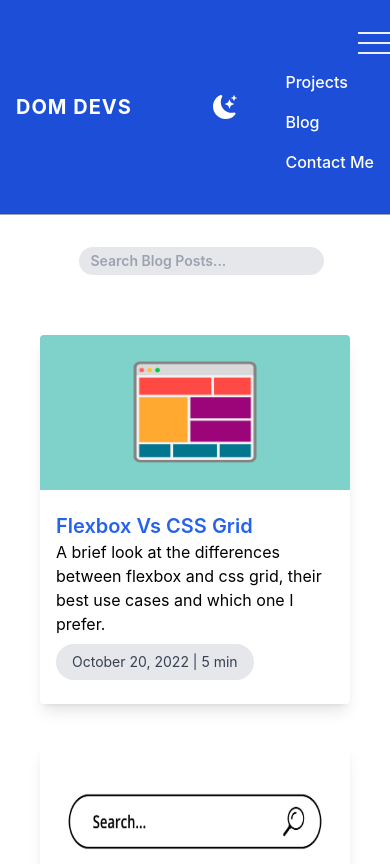
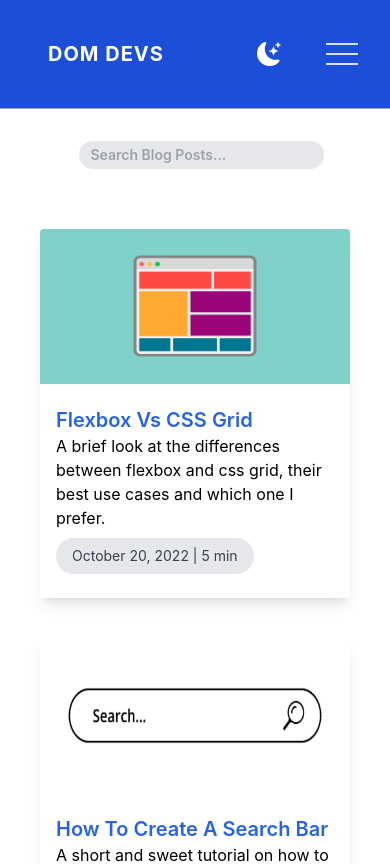
Before and after one commit to DomDevs2000/React-NextJS-Personal-Website, a Next.js app: page /blog in a window 390 px wide. Shown: the top 864 px of the page. Built offline with nearby package versions, Linux system fonts and the light colour scheme.

Commit message:
fixed navbar not closing on small screens

```diff
--- a/components/NavBar.tsx
+++ b/components/NavBar.tsx
@@ -13,7 +13,7 @@ const Nav: FC<NavProp> = ({ theme, setTheme }) => {
     return (
         <div className={theme}>
             <nav className="bg-blue-700">
-                <div className="flex items-center justify-between border-b border-gray-400 py-8">
+                <div className="flex items-center justify-between border-b border-gray-400 py-8 px-8">
                     <Link href="/">
                         <div className="inline-flex  rounded-md px-4 p-2 text-xl font-bold uppercase tracking-wider text-white hover:cursor-pointer hover:scale-110 hover:bg-blue-800">
                             Dom Devs
@@ -52,7 +52,7 @@ const Nav: FC<NavProp> = ({ theme, setTheme }) => {
                                     }
                                 >
                                     <button
-                                        className="CROSS-ICON text-white absolute top-0 right-0 px-8 py-8"
+                                        className="CROSS-ICON  text-white absolute top-0 right-0 px-8 py-8"
                                         onClick={() => setIsNavOpen(false)}
                                     >
                                         <svg
@@ -115,7 +115,7 @@ const Nav: FC<NavProp> = ({ theme, setTheme }) => {
                             )}
                         </section>
 
-                        <div className="MENU-LINK-MOBILE-OPEN w-full lg:inline-flex lg:w-auto mt-2 lg:mt-0">
+                        <div className="hidden w-full lg:inline-flex lg:w-auto mt-2 lg:mt-0">
                             <ul className="flex lg:flex-row flex-col space-y-y lg:space-y-0 lg:space-x-2">
                                 <li className="flex px-4 py-2 font-medium text-white  rounded-md  hover:scale-110  hover:bg-blue-800">
                                     <Link href="/projects">Projects</Link>
--- a/components/PostCard.tsx
+++ b/components/PostCard.tsx
@@ -21,7 +21,7 @@ export const PostCard: FC<PostCardProp> = ({ post }) => {
         content
     } = post;
     return (
-        <div className="rounded overflow-hidden shadow-lg dark:bg-blue-800 dark:shadow-blue-600 hover:scale-105 delay-100 hover:shadow-xl transition-all duration-150 ease-out hover:ease-in cursor-pointer">
+        <div className="rounded overflow-hidden shadow-lg dark:bg-blue-700 dark:shadow-blue-600 hover:scale-105 delay-100 hover:shadow-xl transition-all duration-150 ease-out hover:ease-in cursor-pointer">
             <Link href={`/blog/${slug}`}>
                 <div className="w-full rounded-lg">
                     <Image
--- a/components/ProjectCard.tsx
+++ b/components/ProjectCard.tsx
@@ -25,7 +25,7 @@ export const ProjectCard: FC<ProjectCardProp> = ({ project }) => {
         );
     });
     return (
-        <div className="rounded overflow-hidden shadow-lg dark:bg-blue-800 dark:shadow-blue-600 hover:scale-105 delay-100 hover:shadow-2xl transition-all duration-150 ease-out hover:ease-in cursor-pointer">
+        <div className="rounded overflow-hidden shadow-lg dark:bg-blue-700 dark:shadow-blue-600 hover:scale-105 delay-100 hover:shadow-2xl transition-all duration-150 ease-out hover:ease-in cursor-pointer">
             <Link href={`/projects/${slug}`}>
                 <div className="w-full rounded-lg">
                     <Image
```
